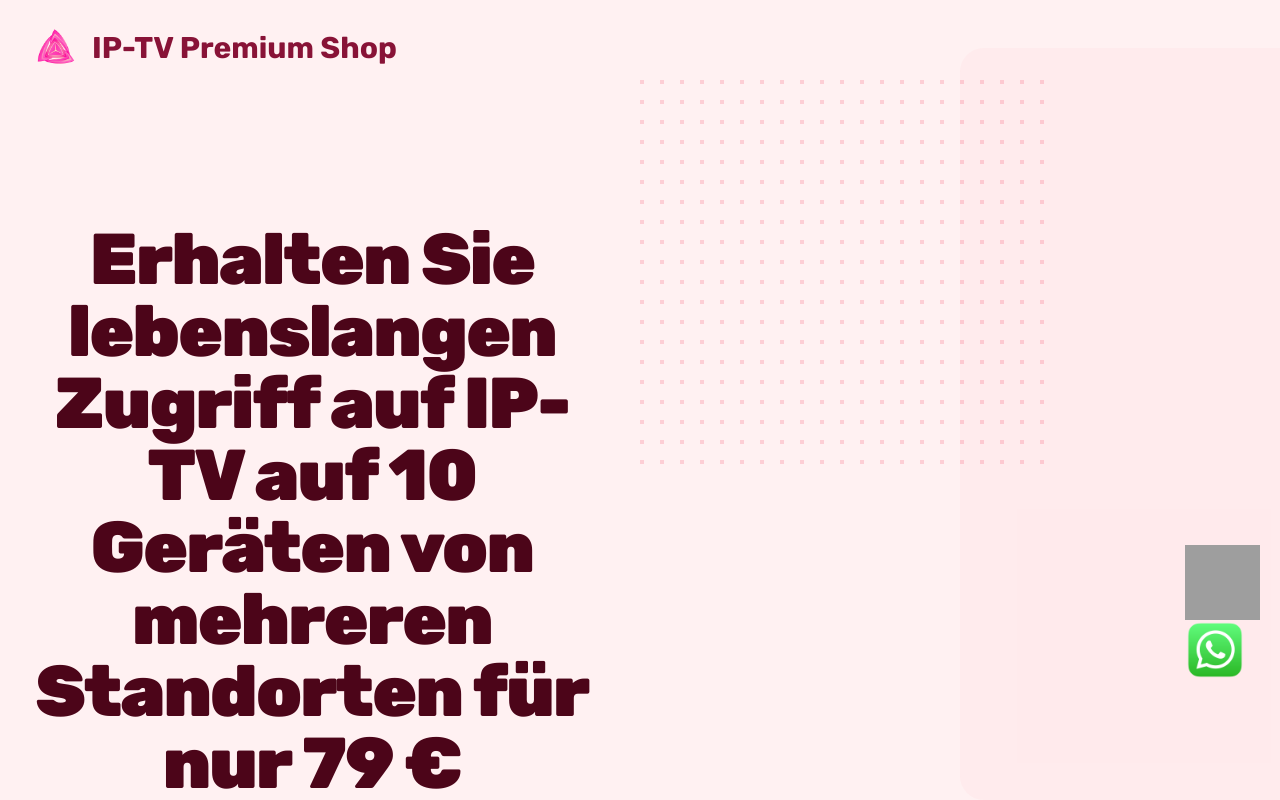
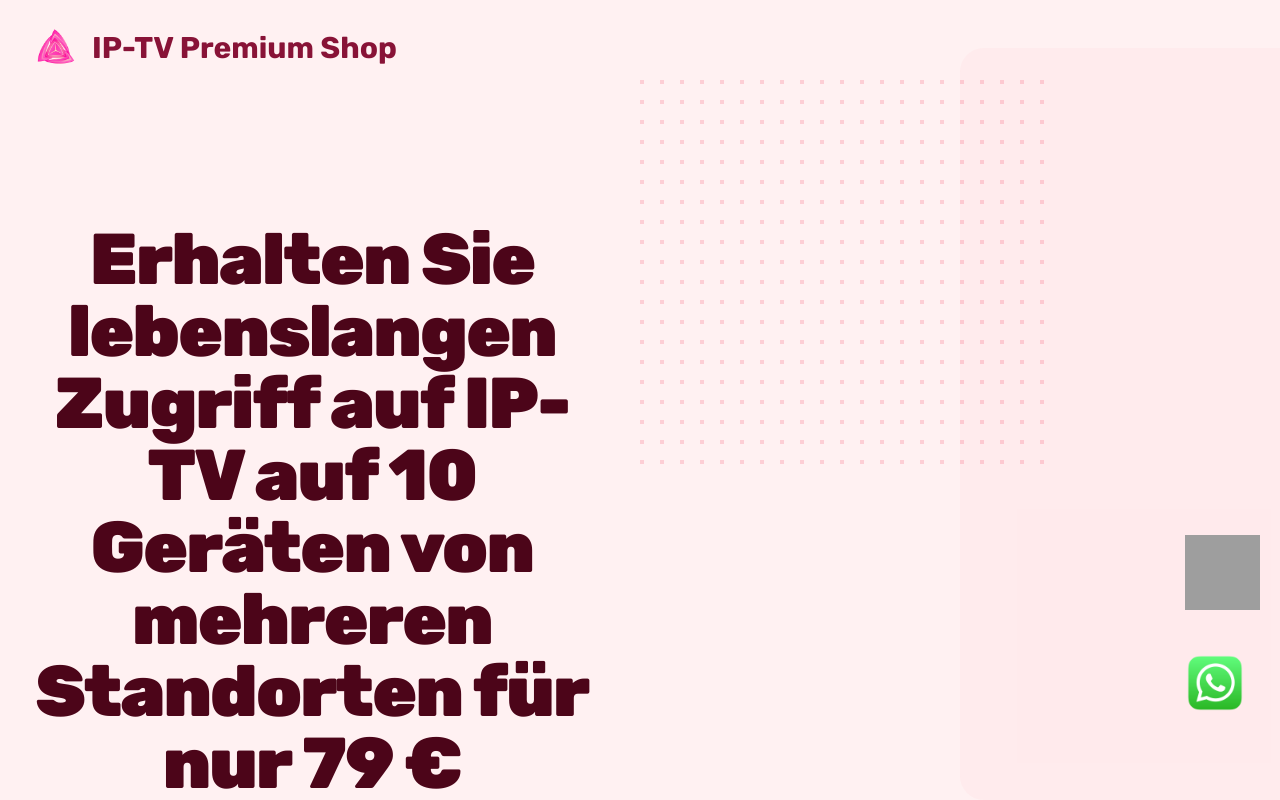
Before and after one commit to TVsupply/Germany-IP-TV, a plain HTML site: page index.html in a window 1280 px wide. Shown: the top 800 px of the page. Drawn offline with Linux system fonts and the light colour scheme; grey boxes are pictures that could not be loaded.

Commit message:
Update index.html

```diff
--- a/index.html
+++ b/index.html
@@ -54,7 +54,7 @@
 
       .whatsapp-button {
   position: fixed;
-  bottom: 110px;
+  bottom: 77px;
   right: 25px;
   z-index: 9999;
 }
@@ -588,7 +588,7 @@ s0.parentNode.insertBefore(s1,s0);
         }("index.html"), {});
       </script>
     </div>
-        <img src="img/gif.gif" alt="GIF File" class="whatsapp-button" style="position: fixed; bottom: 180px; right: 20px; width: 75px; height: 75px; z-index: 9999;">
+        <img src="img/gif.gif" alt="GIF File" class="whatsapp-button" style="position: fixed; bottom: 190px; right: 20px; width: 75px; height: 75px; z-index: 9999;">
 
     <a href="https://api.whatsapp.com/send/?phone=212778836330" target="_blank" class="whatsapp-button">
       <img src="img/whatsapp_icon.png" alt="WhatsApp Icon" width="80" height="80">
```
